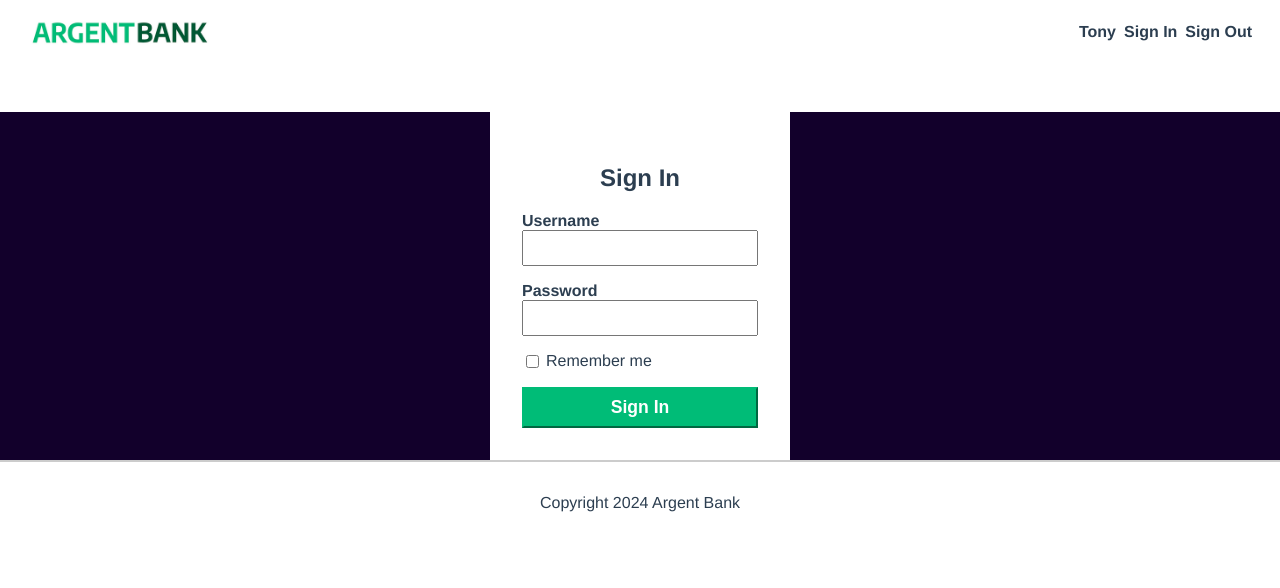
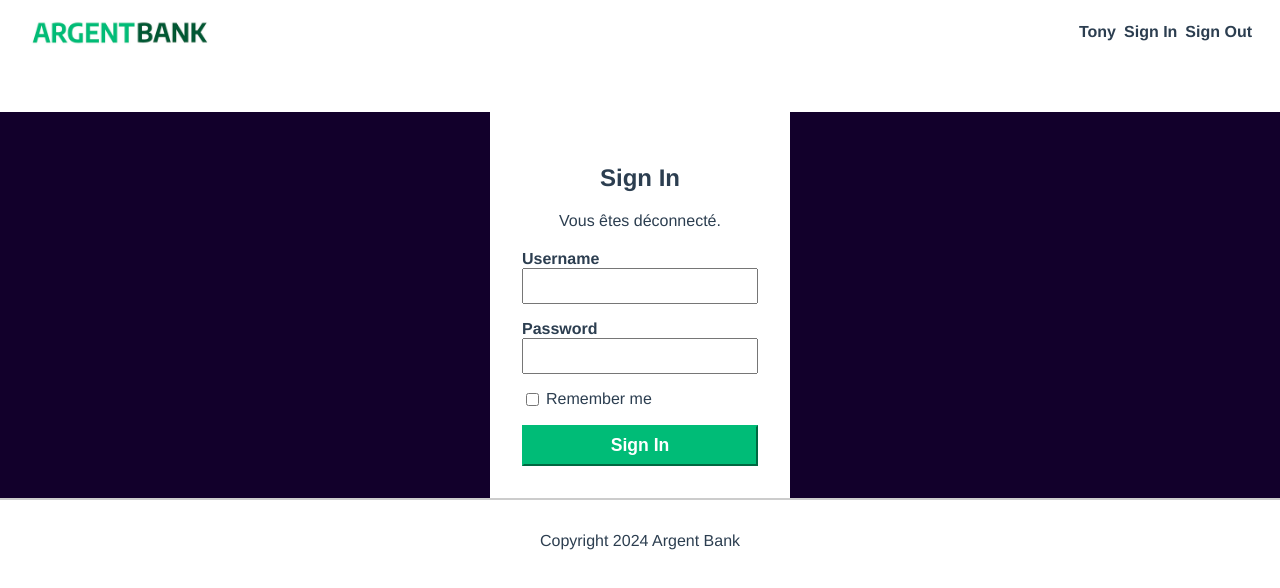
Before and after one commit to aeonshad/P13-Bank, a React (Create React App) app: page /signin in a window 1280 px wide. Shown: the top 588 px of the page. Built offline with nearby package versions, Linux system fonts and the light colour scheme.

Commit message:
Added dynamic sign in feedback messages

```diff
--- a/src/pages/sign-in/index.jsx
+++ b/src/pages/sign-in/index.jsx
@@ -8,15 +8,17 @@ function SignIn() {
         username: { value: '' },
         password: { value: '' },
     });
+    const [message, setMessage] = useState('Vous êtes déconnecté.');
 
     const handleSubmit = (e) => {
         e.preventDefault();
+        setMessage('👉 Tentative de connexion en cours ...');
         AuthentificationService.login(form.username.value, form.password.value).then((isAuthenticated) => {
             if (!isAuthenticated) {
-                console.log('Wrong credentials');
+                setMessage('🔐 Identifiant ou mot de passe incorrect.');
                 return;
             }
-            console.log('Good credentials');
+            setMessage('✅ Vous êtes maintenant connecté !');
             navigate('/user');
         });
     };
@@ -26,6 +28,7 @@ function SignIn() {
             <section className="sign-in-content">
                 <i className="fa fa-user-circle sign-in-icon"></i>
                 <h1>Sign In</h1>
+                <div className="form-message">{message}</div>
                 <form onSubmit={(e) => handleSubmit(e)}>
                     <div className="input-wrapper">
                         <label htmlFor="username">Username</label>
--- a/src/styles/main.css
+++ b/src/styles/main.css
@@ -289,3 +289,7 @@ body {
         width: 200px;
     }
 }
+
+.form-message {
+    margin-bottom: 20px;
+}
```
